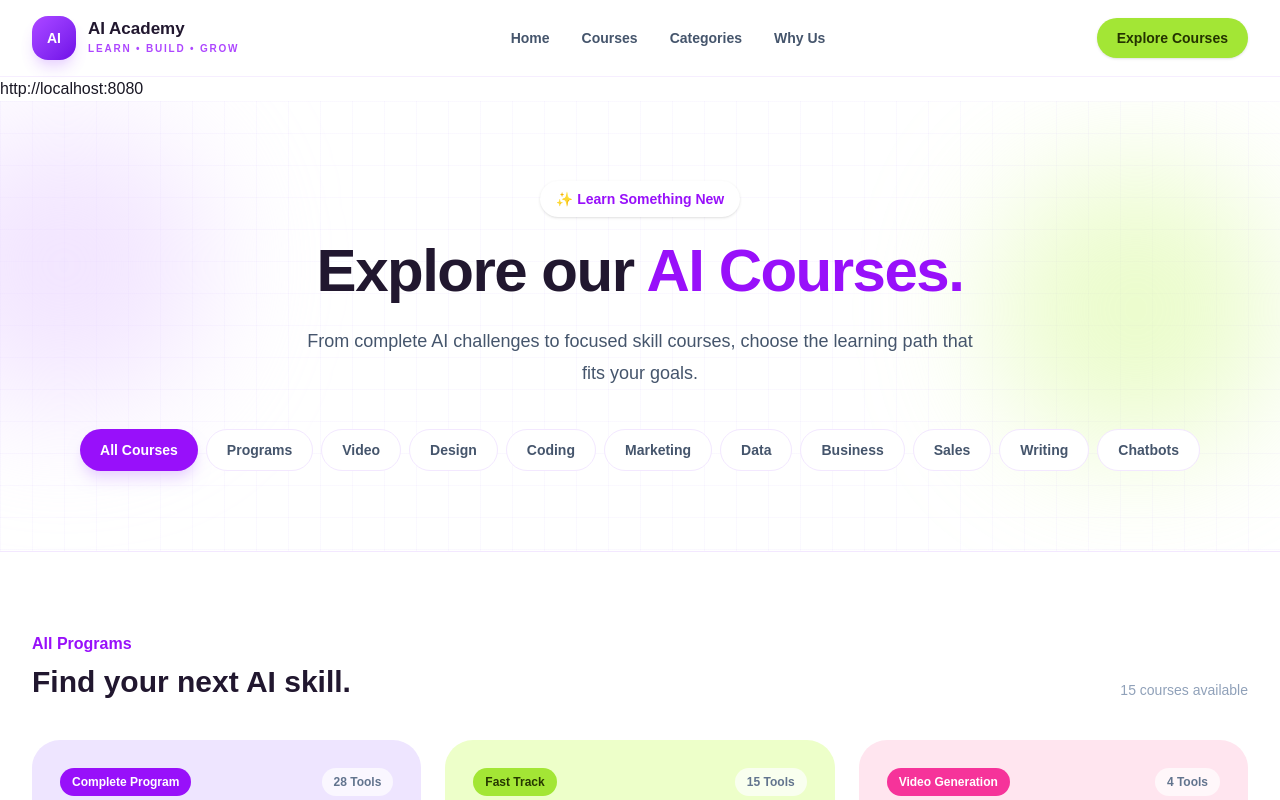
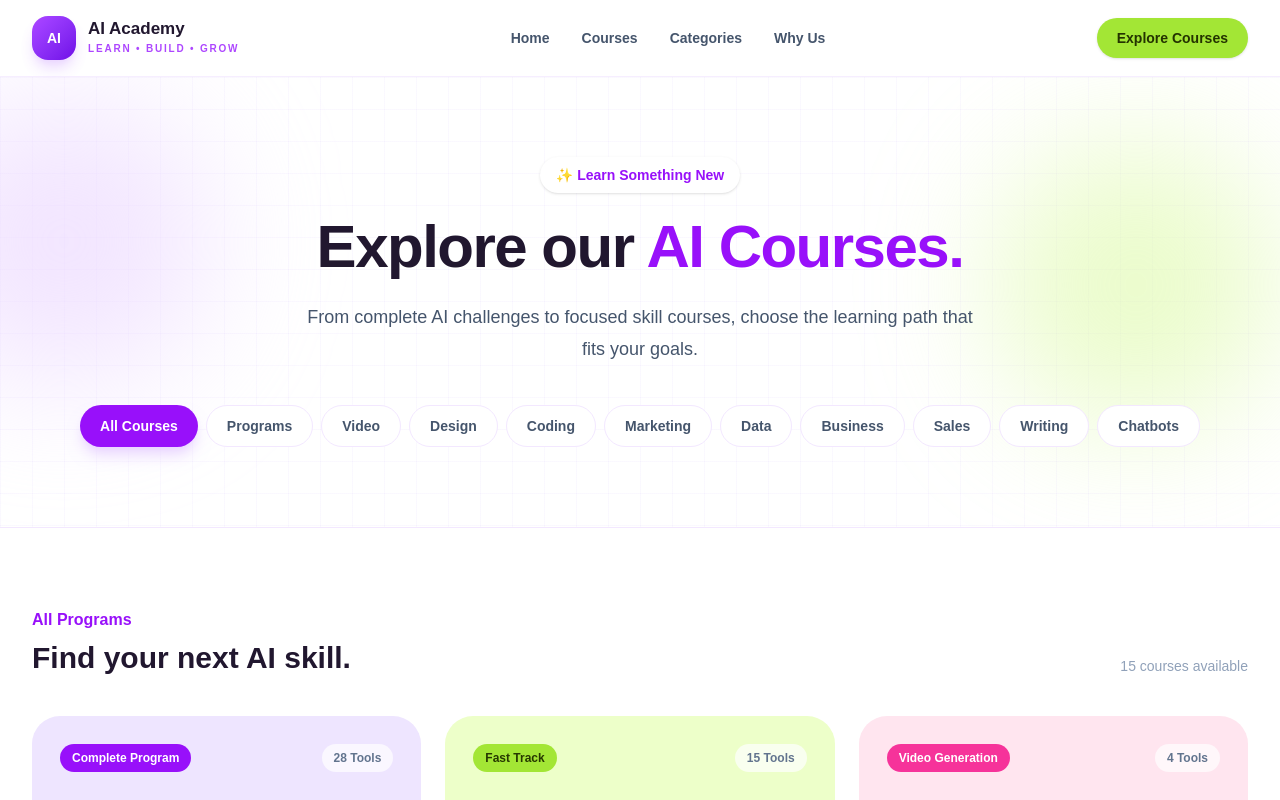
Before and after one commit to M-Arbaz/Ai_Course_FS, a Next.js app in the folder frontend/: page /courses in a window 1280 px wide. Shown: the top 800 px of the page. Built offline with nearby package versions, Linux system fonts and the light colour scheme.

Commit message:
pipeline work

```diff
--- a/frontend/src/app/courses/page.js
+++ b/frontend/src/app/courses/page.js
@@ -4,6 +4,7 @@ import { useState } from "react";
 import Navbar from "@/components/Navbar";
 import Footer from "@/components/Footer";
 import backendApi from "@/lib/api";
+const api = backendApi();
 const courses = [
     {
         type: "Complete Program",
@@ -142,7 +143,7 @@ const filters = [
     "Writing",
     "Chatbots",
 ];
-const api = backendApi();
+
 const filterMap = {
     Programs: ["Complete Program", "Fast Track"],
     Video: ["Video Generation"],
@@ -168,9 +169,7 @@ export default function CoursesPage() {
     return (
         <>
             <Navbar />
-            <p>
-                {api}
-            </p>
+
             <main className="min-h-screen bg-white">
                 <section className="soft-grid relative overflow-hidden border-b border-purple-100">
                     <div className="absolute -left-20 top-5 h-72 w-72 rounded-full bg-purple-200/60 blur-3xl" />
```
